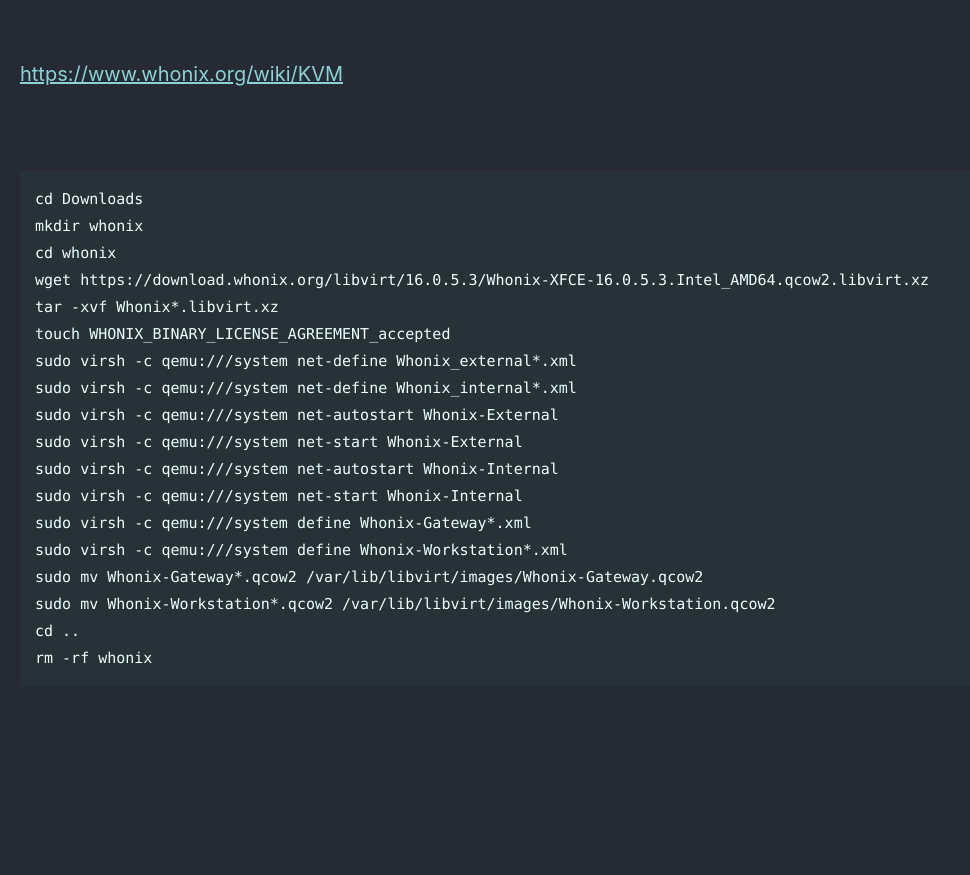
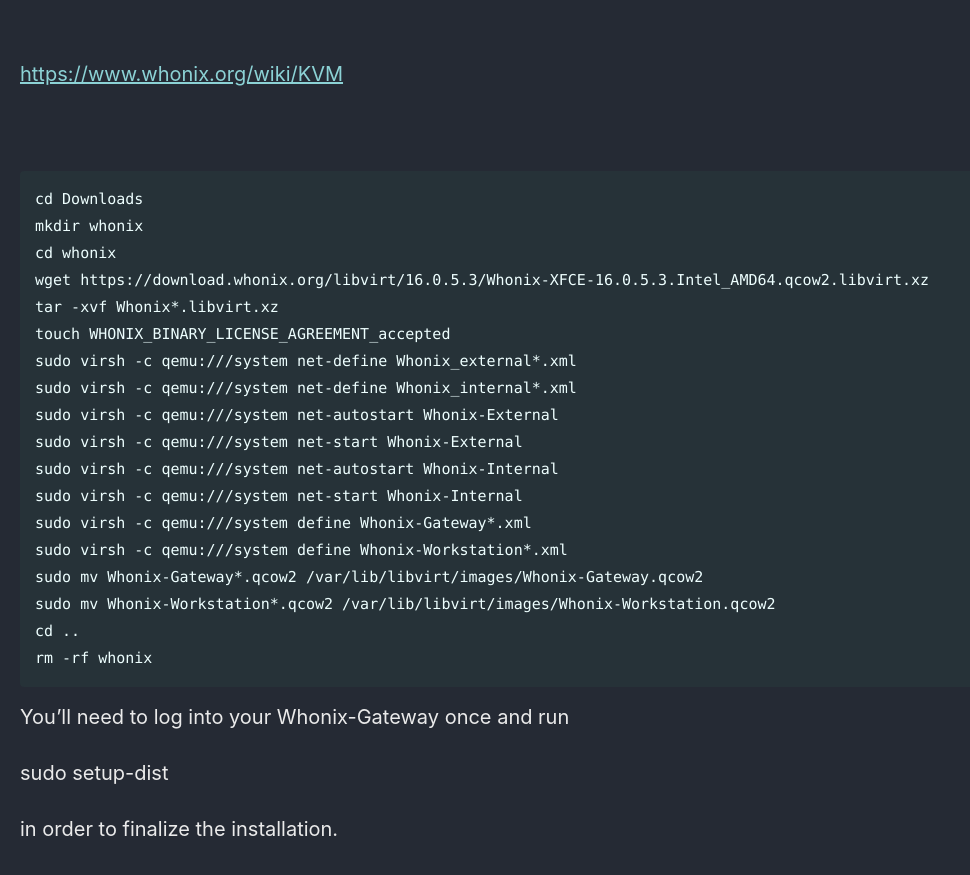
Before and after one commit to Connor-McCartney/Connor-McCartney.github.io, a Jekyll site: the page built from _pages/misc/qemu.md, in a window 1280 px wide and 900 px high, scrolled down 3086 px. Shown: the top 875 px of the window, without its empty margins (0-970 px from the left). Built offline with Jekyll 4.4.1, drawn with Linux system fonts in a browser that asks for light colours; cached includes are drawn as plain includes; before the commit the page ends 3818 px from its top, so only the background shows below that.

Commit message:
Update qemu.md

````diff
--- a/_pages/misc/qemu.md
+++ b/_pages/misc/qemu.md
@@ -147,3 +147,9 @@ sudo mv Whonix-Workstation*.qcow2 /var/lib/libvirt/images/Whonix-Workstation.qco
 cd ..
 rm -rf whonix
 ```
+
+You'll need to log into your Whonix-Gateway once and run
+
+sudo setup-dist
+
+in order to finalize the installation.
````
